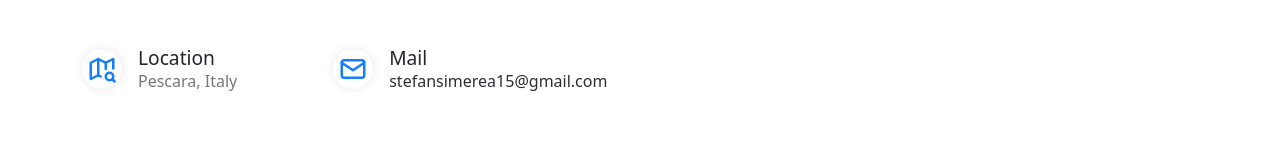
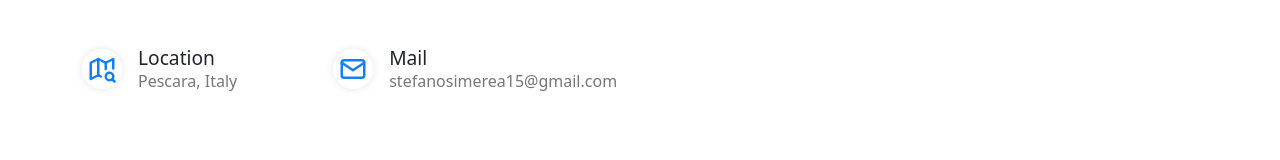
Before and after one commit to stefansimereaa/Personal-Portfolio, a Vue app: page / in a window 1280 px wide. Shown: the part 1146-1306 px from the top of the page. Built offline with nearby package versions, Linux system fonts and the light colour scheme.

Commit message:
fixed contacts links and added hovers

```diff
--- a/src/components/main/sections/Contact.vue
+++ b/src/components/main/sections/Contact.vue
@@ -24,7 +24,7 @@ export default {
             <!-- Info Location -->
             <div class="contact-info ms-3">
               <h3>Location</h3>
-              <p>Pescara, Italy</p>
+              <a href="https://maps.app.goo.gl/Ve3CVBgDRHdb5mYAA" target="_blank" class="color-hover">Pescara, Italy</a>
             </div>
           </div>
           <!-- Email INFO -->
@@ -36,7 +36,7 @@ export default {
             <!-- Info Email -->
             <div class="contact-info ms-3">
               <h3>Mail</h3>
-              <a href="mailto:stefansimerea15@gmail.com">stefansimerea15@gmail.com</a>
+              <a class="color-hover" href="https://mail.google.com/mail/u/0/?view=cm&fs=1&to=stefanosimerea15@gmail.com">stefanosimerea15@gmail.com</a>
             </div>
           </div>
         </div>
@@ -82,9 +82,6 @@ span{
 .contact-icons h3{
   font-size: 1.2rem;
 }
-.contact-info p{
-  color: #767676;
-}
 
 .contact-info, p, h3{
   margin: 0px 0px;
@@ -93,6 +90,11 @@ span{
 
 .contact-info a{
   text-decoration: none;
-  color: #2d2e32;
+  color: #767676;
+}
+
+.color-hover:hover{
+  color: #147efb;
+  cursor: pointer;
 }
 </style>
```
